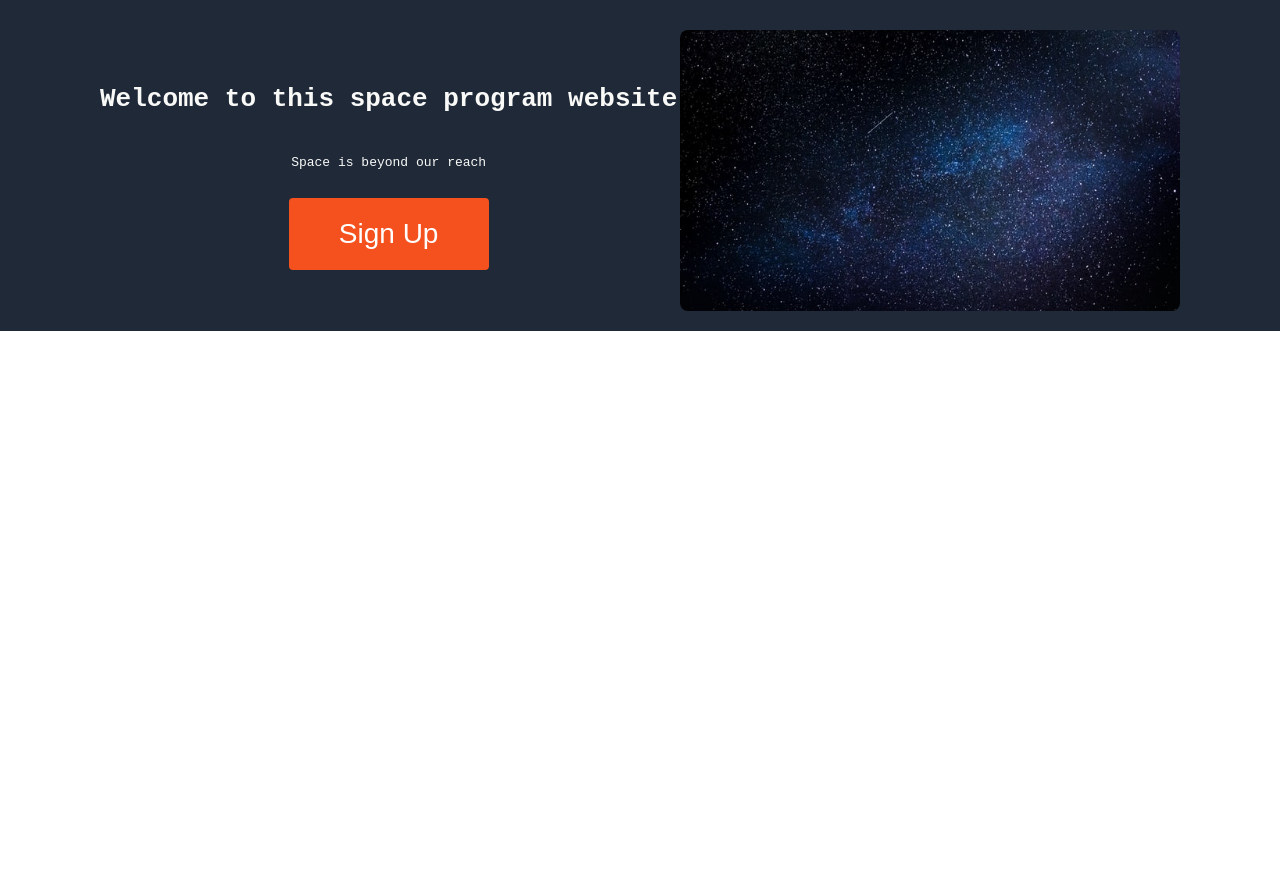
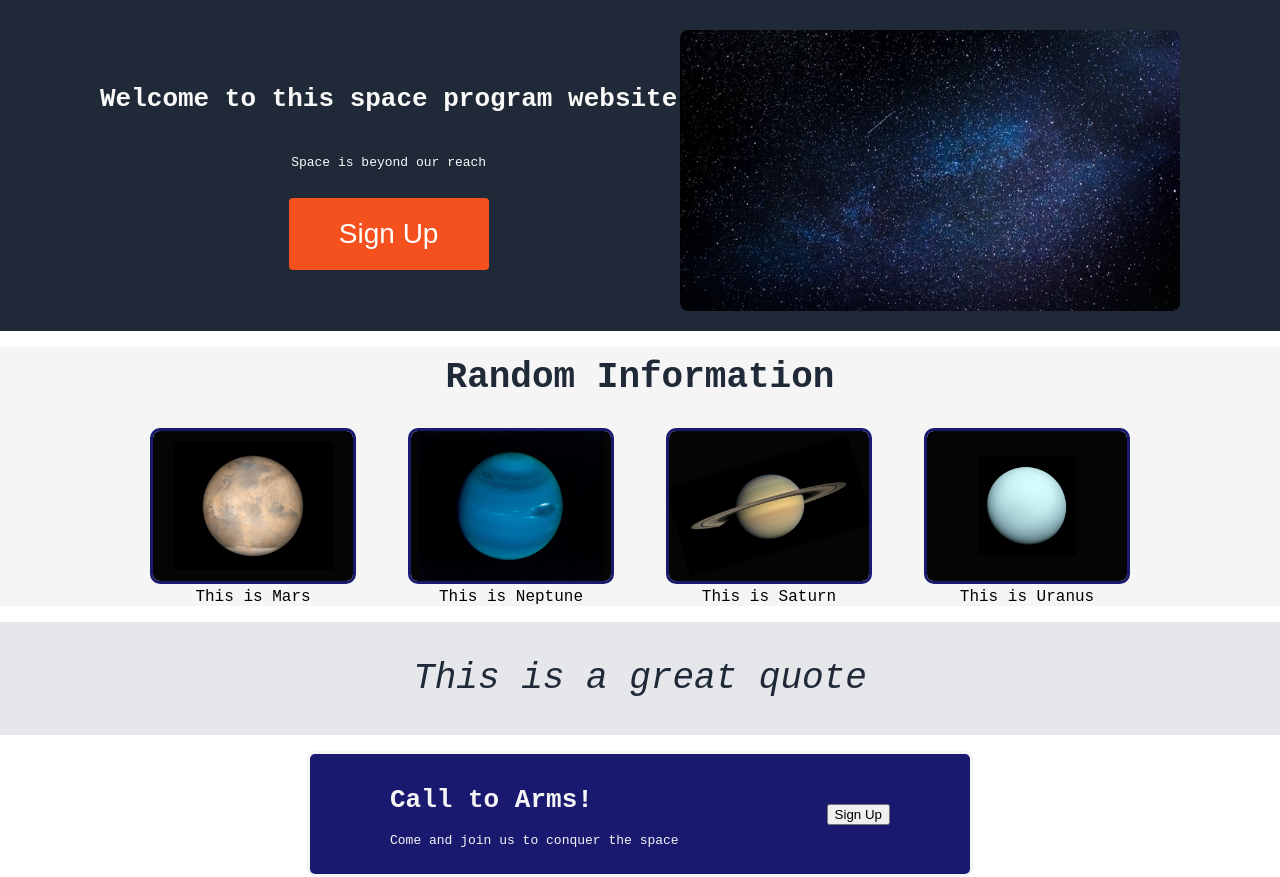
Before and after one commit to lazu-ardi/Landing-Page, a plain HTML site: page index.html in a window 1280 px wide. Shown: the part 70-947 px from the top of the page. Before the commit the page ends 800 px from the top, so only its background shows below. Drawn offline with Linux system fonts and the light colour scheme.

Commit message:
Ver 0.2
Add some modification to header section
Add body, quotes, and sign up section

```diff
--- a/index.html
+++ b/index.html
@@ -9,7 +9,7 @@
   </head>
 
   <body>
-    <div class="container">
+    <div class="header-container">
       <nav class="navbar">
         <div class="header-logo">
           <img src="./Resource/rocketship-logo.png" alt="rocketship-logo" />
@@ -26,14 +26,53 @@
         <div class="hero-body">
           <h1>Welcome to this space program website</h1>
           <p>Space is beyond our reach</p>
-          <button class="button" style="vertical-align: middle;"><span>Sign Up</span></button>
+          <button class="hero-btn" style="vertical-align: middle">
+            <span>Sign Up</span>
+          </button>
         </div>
 
         <div class="hero-img">
-          <img src="./Resource/space-header.jpg" alt="space-header">
+          <img src="./Resource/space-header.jpg" alt="space-header" />
         </div>
       </div>
+    </div>
 
+    <div class="body-container">
+      <div class="body-title">Random Information</div>
+
+      <div class="body-resource">
+        <div class="info">
+          <a href=""><img src="./Resource/mars.jpg" alt="mars" /></a>
+          <div class="text">This is Mars</div>
+        </div>
+        <div class="info">
+          <a href=""><img src="./Resource/neptune.jpg" alt="neptune" /></a>
+          <div class="text">This is Neptune</div>
+        </div>
+        <div class="info">
+          <a href=""><img src="./Resource/saturn.jpg" alt="saturn" /></a>
+          <div class="text">This is Saturn</div>
+        </div>
+        <div class="info">
+          <a href=""><img src="./Resource/uranus.jpg" alt="uranus" /></a>
+          <div class="text">This is Uranus</div>
+        </div>
+      </div>
+    </div>
+
+    <div class="quote-container">
+      <p>This is a great quote</p>
+    </div>
+
+    <div class="sign-up">
+      <div class="sign-container">
+        <h1>Call to Arms!</h1>
+        <p>Come and join us to conquer the space</p>
+      </div>
+
+      <div class="sign-btn">
+        <button>Sign Up</button>
+      </div>
     </div>
   </body>
 </html>
--- a/style.css
+++ b/style.css
@@ -11,14 +11,17 @@ img {
     height: auto;
 }
 
-.container {
+.header-container {
   display: flex;
+  flex-wrap: wrap;
   flex-direction: column;
+  margin-bottom: 16px;
 }
 
 /* Navbar Section */
 .navbar {
   display: flex;
+  flex-wrap: wrap;
   color: #f9faf8;
   background-color: #1f2937;
   padding: 20px 0px 20px 100px;
@@ -33,6 +36,7 @@ img {
 
 .header-link {
   display: flex;
+  flex-wrap: wrap;
   margin-left: auto;
   padding: 0px 100px 0px 0px;
 }
@@ -62,7 +66,7 @@ img {
   gap: 10px;
 }
 
-.button {
+.hero-btn {
   display: inline-block;
   border-radius: 4px;
   background-color: #f4511e;
@@ -77,14 +81,14 @@ img {
   margin: 5px;
 }
 
-.button span {
+.hero-btn span {
   cursor: pointer;
   display: inline-block;
   position: relative;
   transition: 0.5s;
 }
 
-.button span:after {
+.hero-btn span:after {
   content: "\00bb";
   position: absolute;
   opacity: 0;
@@ -93,11 +97,11 @@ img {
   transition: 0.5s;
 }
 
-.button:hover span {
+.hero-btn:hover span {
   padding-right: 25px;
 }
 
-.button:hover span:after {
+.hero-btn:hover span:after {
   opacity: 1;
   right: 0;
 }
@@ -109,3 +113,71 @@ img {
     padding: 0 100px 0 0;
     width: 500px;
 }
+
+/* Body Section */
+.body-container {
+  display: flex;
+  flex-wrap: wrap;
+  flex-direction: column;
+  background-color: whitesmoke;
+  margin-bottom: 16px;
+}
+
+.body-title {
+  font-size: 36px;
+  font-weight: bolder;
+  color: #1f2937;
+  padding: 10px 10px 10px 10px;
+}
+
+.body-resource {
+  display: flex;
+  flex-wrap: wrap;
+  align-items: center;
+  justify-content: center;
+  padding-top: 20px;
+  gap: 52px;
+}
+
+.info img {
+  max-width: 200px;
+  border-style: solid;
+  border-color: #191970;
+  border-radius: 10px;
+
+}
+
+.text {
+  font-size: large;
+}
+
+/* Quote Section */
+.quote-container {
+  display: flex;
+  flex-wrap: wrap;
+  justify-content: center;
+  font-size: 36px;
+  font-style: italic;
+  color: #1f2937;
+  background-color: #e5e7eb;
+  margin-bottom: 16px;
+}
+
+/* Sign-Up Section */
+.sign-up {
+  display: flex;
+  align-items: center;
+  color: whitesmoke;
+  background-color: #191970;
+  border-style: solid;
+  border-radius: 8px;
+  height: 100px;
+  width: 500px;
+  padding: 10px 80px;
+  margin: auto;
+}
+
+.sign-container {
+  flex: 1;
+  text-align: left;
+}
```
Also changed, not shown: Resource/mars.jpg (added), Resource/neptune.jpg (added), Resource/saturn.jpg (added), Resource/uranus.jpg (added).
